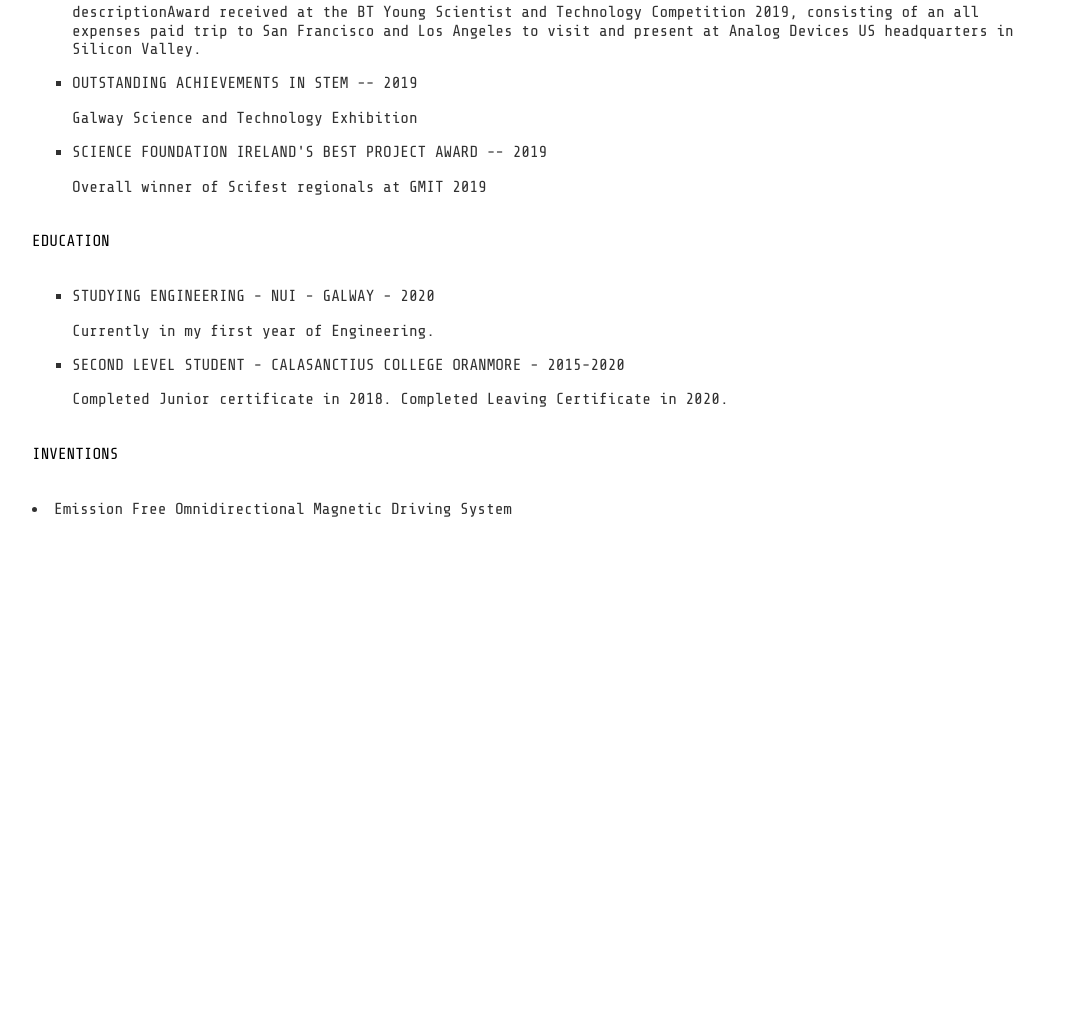
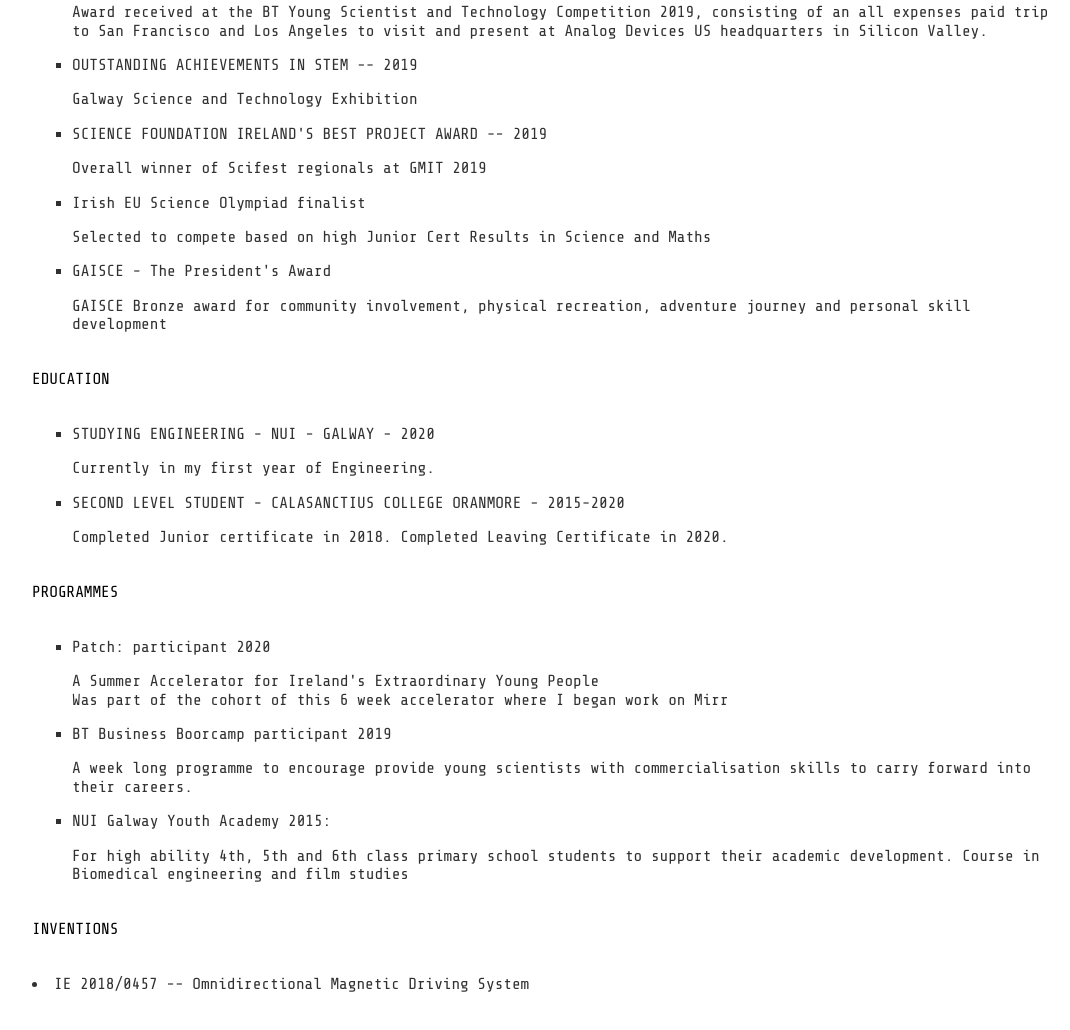
Before and after one commit to aliceshocks/aliceshocks.github.io, a website built with Parcel: page cv.html in a window 1280 px wide. Shown: the part 984-2014 px from the top of the page, without its empty margins (96-1166 px from the left). Before the commit the page ends 1631 px from the top, so only its background shows below. Built offline with nearby package versions, Linux system fonts and the light colour scheme.

Commit message:
Update cv.html

```diff
--- a/cv.html
+++ b/cv.html
@@ -47,9 +47,9 @@
 
     <p class="header">EXPERIENCE:</p>
     <ul>
-        <li><a href="https://mirr.tech"> FOUNDER / CTO - MIRR - 2020-PRESENT</a></li>
+        <li><a href="https://mirr.tech"> FOUNDER / COO - MIRR - 2020-PRESENT</a></li>
         <p>Mirr is a touch screen smart mirror providing tablet functionality on a mirror.<br> Having taken part in both the <a href="http://www.dogpatchlabs.com/patch"> Patch Summer Accelerator </a> and the <a href="" http://www.pioneer.app>Pioneer Remote accelerator</a>.
-            Involving running a business, managing manufacturing as well as hardware and software engineering. </p>
+            Involving running a business, managing manufacturing as well as hardware and organisation of daily operations. </p>
         <li>PATENT CONSULTANT - CORRIB PROPERTY MAINTENANCE - 2020</li>
         <p></p>
         <li>FOOD AND BEVERAGE SERVER - GLYNSS BAR - 2020 </li>
@@ -69,7 +69,7 @@
         <p>Recieved this award at Scifest National Finals 2019</p>
 
         <li>ANALOG DEVICE'S BEST TECHNOLOGY PROJECT AWARD -- 2019</li>
-        <p>descriptionAward received at the BT Young Scientist and Technology Competition 2019, consisting of an all expenses paid trip to San Francisco and Los Angeles to visit and present at Analog Devices US headquarters in Silicon Valley. </p>
+        <p>Award received at the BT Young Scientist and Technology Competition 2019, consisting of an all expenses paid trip to San Francisco and Los Angeles to visit and present at Analog Devices US headquarters in Silicon Valley. </p>
 
         <li>OUTSTANDING ACHIEVEMENTS IN STEM -- 2019</li>
         <p>Galway Science and Technology Exhibition</p>
@@ -77,6 +77,11 @@
         <li>SCIENCE FOUNDATION IRELAND'S BEST PROJECT AWARD -- 2019</li>
         <p> Overall winner of Scifest regionals at GMIT 2019</p>
 
+        <li>Irish EU Science Olympiad finalist</li>
+        <p>Selected to compete based on high Junior Cert Results in Science and Maths</p>
+
+        <li>GAISCE - The President's Award</li>
+        <p>GAISCE Bronze award for community involvement, physical recreation, adventure journey and personal skill development</p>
     </ul>
 
     <p class="header">EDUCATION</p>
@@ -87,8 +92,18 @@
         <p>Completed Junior certificate in 2018. Completed Leaving Certificate in 2020.</p>
     </ul>
 
+    <p class="header">PROGRAMMES</p>
+    <ul>
+        <li>Patch: participant 2020</li>
+        <p>A Summer Accelerator for Ireland's Extraordinary Young People<br>Was part of the cohort of this 6 week accelerator where I began work on Mirr </p>
+        <li>BT Business Boorcamp participant 2019</li>
+        <p>A week long programme to encourage provide young scientists with commercialisation skills to carry forward into their careers.</p>
+        <li>NUI Galway Youth Academy 2015:</li>
+        <p>For high ability 4th, 5th and 6th class primary school students to support their academic development. Course in Biomedical engineering and film studies</p>
+    </ul>
+
     <p class="header">INVENTIONS</p>
-    <li>Emission Free Omnidirectional Magnetic Driving System</li>
+    <li>IE 2018/0457 -- Omnidirectional Magnetic Driving System</li>
 
 
 
```
